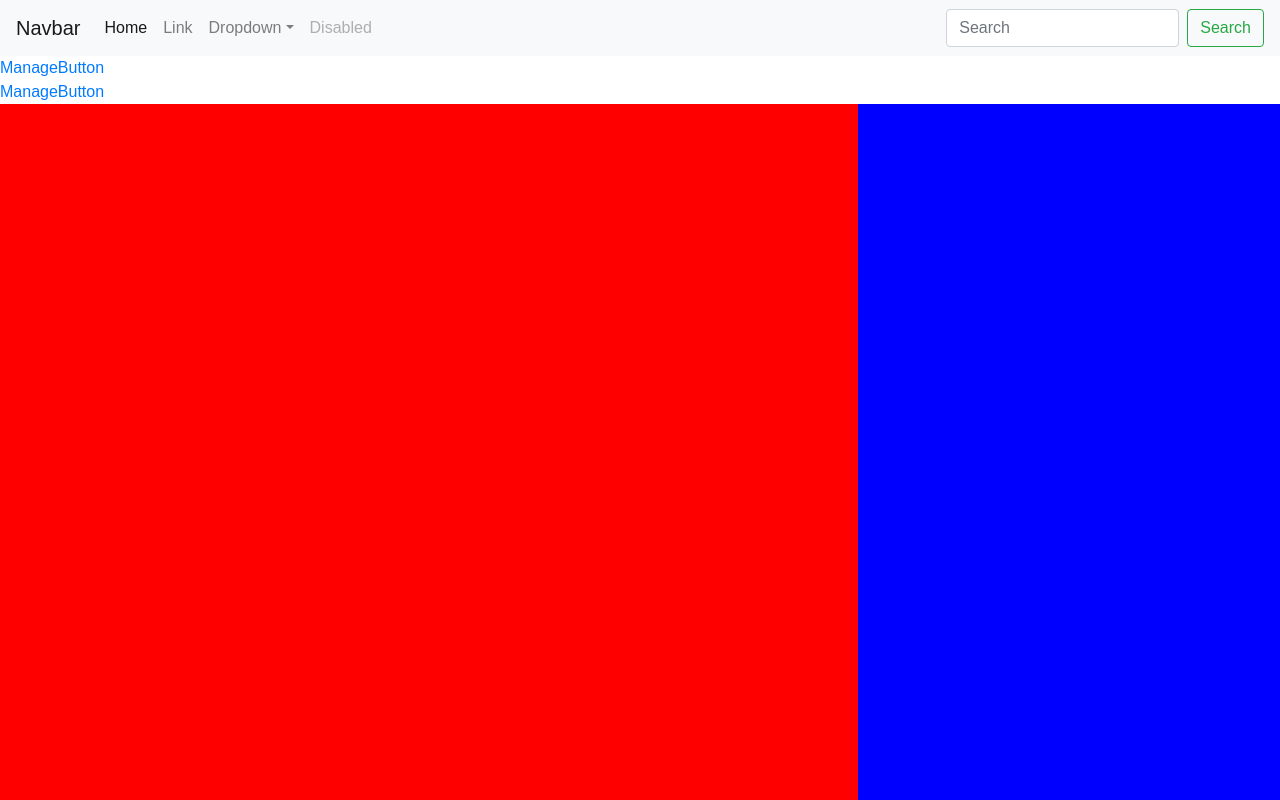
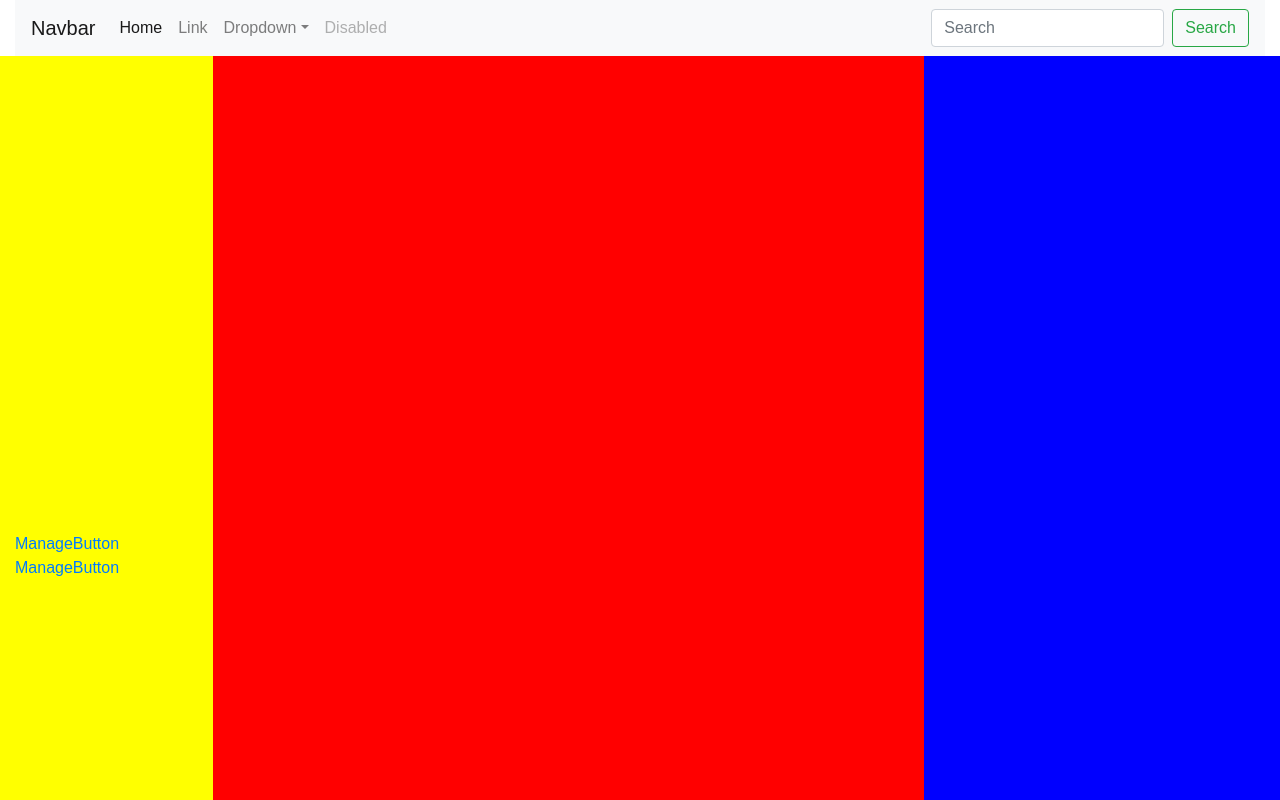
Before and after one commit to kukiat/chain-aid, a React (Create React App) app: page /manage in a window 1280 px wide. Shown: the top 800 px of the page. Built offline with nearby package versions, Linux system fonts and the light colour scheme.

Commit message:
🎨 Set layout

```diff
--- a/src/App.css
+++ b/src/App.css
@@ -34,3 +34,15 @@
 .text-pink {
   color: "#FB0910";
 }
+
+.navbar {
+
+}
+
+.navigation {
+
+}
+
+.manage {
+
+}
--- a/src/Styles/Manage.css
+++ b/src/Styles/Manage.css
@@ -1,7 +1,3 @@
 .Manage {
   height: 1000px;
 }
-
-.Manage * {
-  height: 100%;
-}
--- a/src/components/Layout.js
+++ b/src/components/Layout.js
@@ -4,10 +4,12 @@ import Navigation from './navigation/Navigation'
 
 export const Layout = (Compo) => () => {
   return (
-    <div>
+    <div className="container-fluid">
       <Nav/>
-      <Navigation/>
-      <Compo/>
+      <div className="row">
+        <Navigation/>
+        <Compo/>
+      </div>
     </div>
   )
 }
--- a/src/components/dashboard/Manage.js
+++ b/src/components/dashboard/Manage.js
@@ -7,18 +7,20 @@ import classNames from 'classnames';
 class Manage extends React.Component {
   render() {
     return (
-      <div className="Manage">
+      <div className="manage col-md-10">
         <div className="row">
-          <div className="col-md-8 col-sm" style={{ backgroundColor: 'red', height: '1000px' }}>
-
-          </div>
-          <div className="col-md-4 col-sm" style={{backgroundColor: 'blue'}}>
-
-          </div>
+          <div
+            className="col-md-8 col-sm"
+            style={{ backgroundColor: 'red', height: '1000px' }}
+          />
+          <div
+            className="col-md-4 col-sm"
+            style={{ backgroundColor: 'blue' }}
+          />
         </div>
       </div>
     );
   }
 }
 
-export default Layout(Manage)
+export default Layout(Manage);
--- a/src/components/navigation/Navigation.js
+++ b/src/components/navigation/Navigation.js
@@ -1,17 +1,17 @@
-import React from 'react'
-import { Link } from 'react-router-dom'
+import React from 'react';
+import { Link } from 'react-router-dom';
 
 export default class Navigation extends React.Component {
   render() {
-    return(
-      <div className="btn-group-vertical">
+    return (
+      <div className="navigation btn-group-vertical col-md-2" style={{backgroundColor:'yellow'}}>
         <Link to="/">
-        <div>ManageButton</div>
+          <div>ManageButton</div>
         </Link>
         <Link to="/manage">
           <div>ManageButton</div>
         </Link>
       </div>
-    )
+    );
   }
 }
--- a/src/index.css
+++ b/src/index.css
@@ -1,5 +1,5 @@
 body {
-  margin: 0;
-  padding: 0;
+  margin: 0 !important;
+  padding: 0 !important;
   font-family: sans-serif;
 }
```
